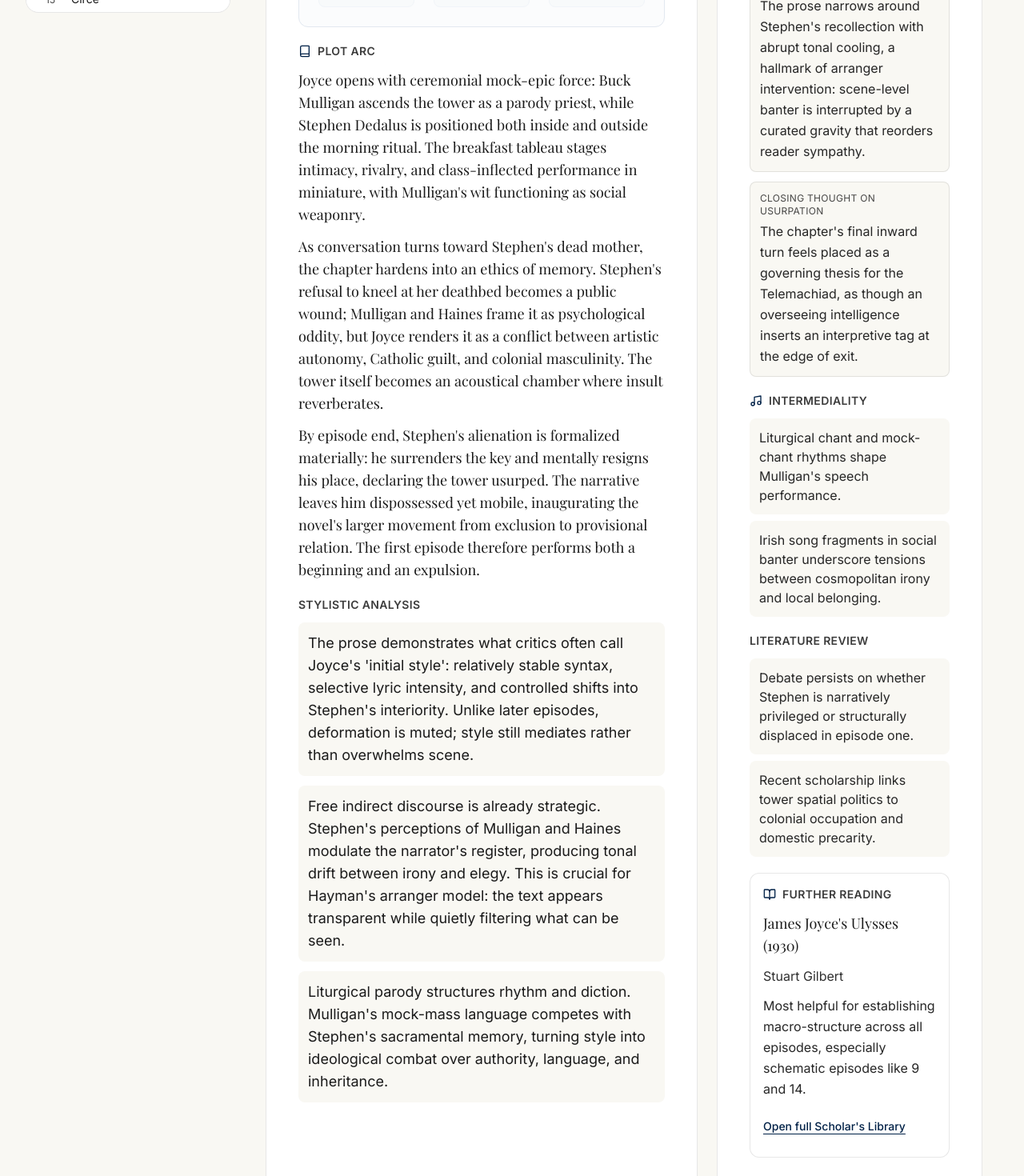
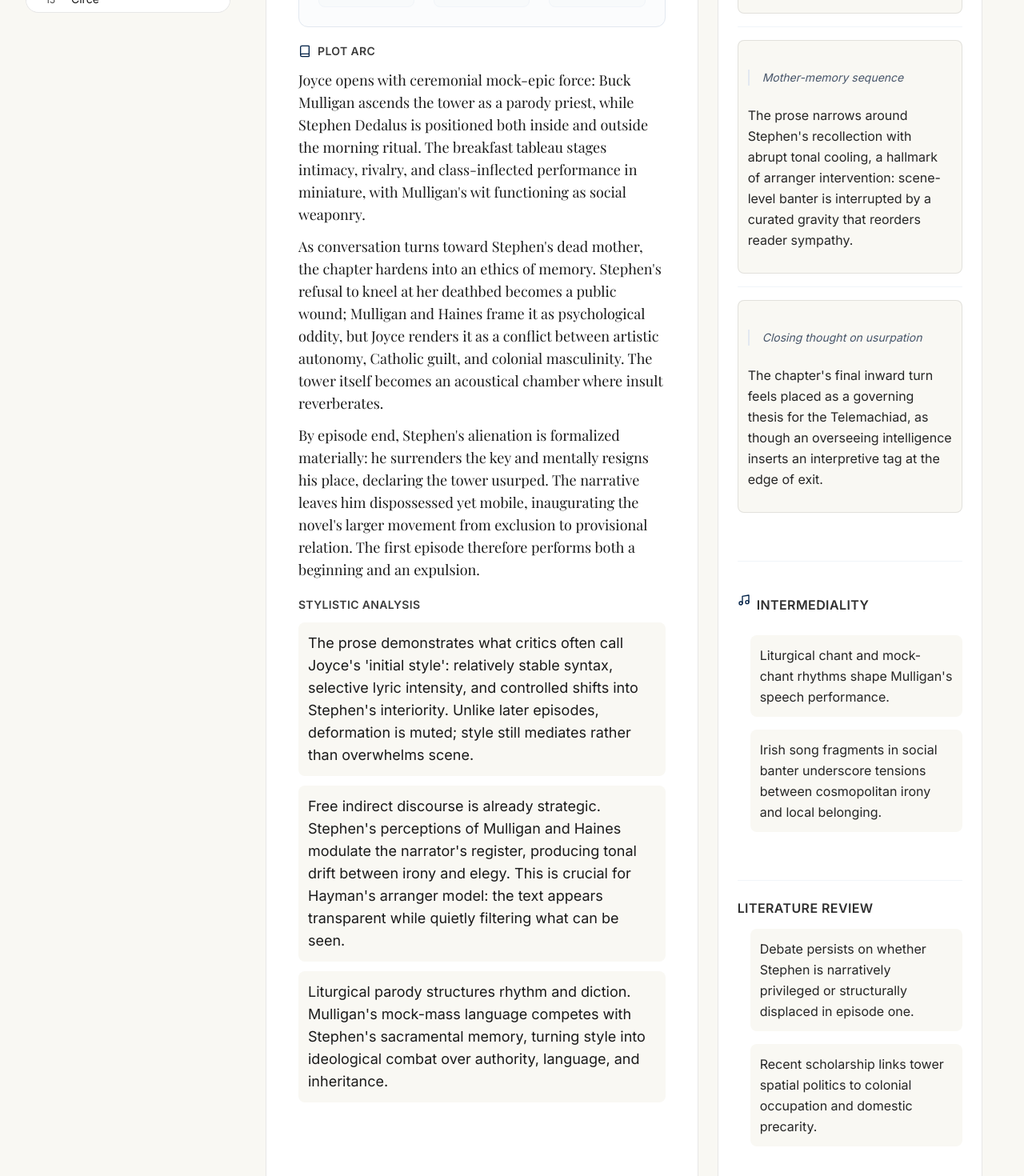
Before and after one commit to JoecoNabroust/Ulysses_digital-arranger, a Next.js app: page / in a window 1280 px wide. Shown: the part 760-2230 px from the top of the page at 80% size. Built offline with nearby package versions, Linux system fonts and the light colour scheme; a web font is replaced by a local one.

Commit message:
Improve scholarly notes spacing and readability on mobile

```diff
--- a/components/DigitalArrangerShell.tsx
+++ b/components/DigitalArrangerShell.tsx
@@ -1,6 +1,6 @@
 "use client";
 
-import { useMemo, useState } from "react";
+import { Fragment, useMemo, useState } from "react";
 import { AnimatePresence, motion } from "framer-motion";
 import { Book, BookOpen, Music, X, Zap } from "lucide-react";
 import Link from "next/link";
@@ -138,7 +138,7 @@ export function DigitalArrangerShell() {
               </section>
             </article>
 
-            <article className="hidden box-border w-full min-w-0 break-words whitespace-normal space-y-5 rounded-2xl border border-charcoal/10 bg-white p-4 md:block md:w-[38%] md:p-10">
+            <article className="hidden box-border w-full min-w-0 break-words whitespace-normal space-y-5 rounded-2xl border border-charcoal/10 bg-white p-5 md:block md:w-[38%] md:p-6">
               <NotesPanel episodeId={activeEpisode.id} arrangerMode={arrangerMode} />
             </article>
           </motion.section>
@@ -172,10 +172,10 @@ export function DigitalArrangerShell() {
               animate={{ y: 0 }}
               exit={{ y: "100%" }}
               transition={transition}
-              className="fixed inset-x-0 bottom-0 z-40 max-h-[78vh] overflow-y-auto rounded-t-2xl border-t border-charcoal/10 bg-white p-5 lg:hidden"
+              className="fixed inset-x-0 bottom-0 z-40 max-h-[78vh] overflow-y-auto rounded-t-2xl border-t border-charcoal/10 bg-white px-5 py-8 lg:hidden"
             >
               <div className="mb-4 flex items-center justify-between">
-                <h3 className="font-ui text-sm font-semibold uppercase tracking-wide text-charcoal/85">Scholarly Notes</h3>
+                <h3 className="font-ui text-base font-semibold uppercase tracking-wide leading-tight text-charcoal/90">Scholarly Notes</h3>
                 <button
                   type="button"
                   className="min-h-11 min-w-11 rounded-full p-2.5 text-charcoal/80 hover:bg-parchment"
@@ -202,59 +202,72 @@ function NotesPanel({ episodeId, arrangerMode }: { episodeId: number; arrangerMo
 
   return (
     <>
-      <section className="space-y-3">
+      <section className="space-y-4 pb-10">
         <div className="flex items-center gap-2">
           <Zap className="h-4 w-4 text-oxford" />
-          <h3 className="font-ui text-sm font-semibold uppercase tracking-wide text-charcoal/85">Arranger Notes</h3>
+          <h3 className="font-ui mt-0 mb-4 text-base font-semibold uppercase tracking-wide leading-tight text-charcoal/90 md:mb-3">
+            Arranger Notes
+          </h3>
         </div>
         {episode.arrangerPresence.map((note, index) => (
-          <div
-            key={`${episode.id}-arranger-${index}`}
-            className={`rounded-lg border p-3 ${
+          <Fragment key={`${episode.id}-arranger-${index}`}>
+            <div className={`rounded-lg border p-3 ${
               arrangerMode ? "border-oxford/40 bg-oxford/5" : "border-charcoal/10 bg-parchment"
-            }`}
-          >
-            <p className="font-ui text-xs uppercase tracking-wide text-charcoal/80">{note.cue}</p>
-            <p className="mt-1 font-ui text-base leading-relaxed text-charcoal/95">{note.commentary}</p>
-          </div>
+            }`}>
+              <blockquote className="my-6 border-l-2 border-slate-200 pl-4 font-ui text-sm italic text-slate-600">
+                {note.cue}
+              </blockquote>
+              <p className="mb-5 font-ui text-base leading-relaxed text-charcoal/95 md:mb-4">{note.commentary}</p>
+            </div>
+            {index < episode.arrangerPresence.length - 1 ? <hr className="my-10 border-slate-100" /> : null}
+          </Fragment>
         ))}
       </section>
 
-      <section className="space-y-3">
+      <hr className="my-10 border-slate-100" />
+      <section className="space-y-4 pb-10">
         <div className="flex items-center gap-2">
           <Music className="h-4 w-4 text-oxford" />
-          <h3 className="font-ui text-sm font-semibold uppercase tracking-wide text-charcoal/85">Intermediality</h3>
+          <h3 className="font-ui mt-8 mb-4 text-base font-semibold uppercase tracking-wide leading-tight text-charcoal/90 md:mt-6 md:mb-3">
+            Intermediality
+          </h3>
         </div>
-        <ul className="space-y-2">
+        <ul className="ml-4 space-y-3">
           {episode.intermediality.music.map((item, index) => (
-            <li key={`${episode.id}-music-${index}`} className="rounded-lg bg-parchment p-3 font-ui text-base text-charcoal/95">
+            <li key={`${episode.id}-music-${index}`} className="rounded-lg bg-parchment p-3 font-ui text-base leading-relaxed text-charcoal/95 mb-5 md:mb-4">
               {item}
             </li>
           ))}
         </ul>
       </section>
 
-      <section className="space-y-3">
-        <h3 className="font-ui text-sm font-semibold uppercase tracking-wide text-charcoal/85">Literature Review</h3>
-        <ul className="space-y-2">
+      <hr className="my-10 border-slate-100" />
+      <section className="space-y-4 pb-10">
+        <h3 className="font-ui mt-8 mb-4 text-base font-semibold uppercase tracking-wide leading-tight text-charcoal/90 md:mt-6 md:mb-3">
+          Literature Review
+        </h3>
+        <ul className="ml-4 space-y-3">
           {episode.scholarlyAnnotations.literatureReview.map((item, index) => (
-            <li key={`${episode.id}-lit-${index}`} className="rounded-lg bg-parchment p-3 font-ui text-base text-charcoal/95">
+            <li key={`${episode.id}-lit-${index}`} className="rounded-lg bg-parchment p-3 font-ui text-base leading-relaxed text-charcoal/95 mb-5 md:mb-4">
               {item}
             </li>
           ))}
         </ul>
       </section>
 
-      <section className="space-y-3 rounded-xl border border-charcoal/10 bg-white p-4">
+      <hr className="my-10 border-slate-100" />
+      <section className="space-y-4 rounded-xl border border-charcoal/10 bg-white p-4 pb-10">
         <div className="flex items-center gap-2">
           <BookOpen className="h-4 w-4 text-oxford" />
-          <h3 className="font-ui text-sm font-semibold uppercase tracking-wide text-charcoal/85">Further Reading</h3>
+          <h3 className="font-ui mt-8 mb-4 text-base font-semibold uppercase tracking-wide leading-tight text-charcoal/90 md:mt-6 md:mb-3">
+            Further Reading
+          </h3>
         </div>
         <p className="font-literary text-lg text-charcoal">
           {recommendedWork.title} ({recommendedWork.year})
         </p>
-        <p className="font-ui text-base text-charcoal/90">{recommendedWork.author}</p>
-        <p className="font-ui text-base leading-relaxed text-charcoal/95">{recommendedWork.connection.note}</p>
+        <p className="mb-5 font-ui text-base text-charcoal/90 md:mb-4">{recommendedWork.author}</p>
+        <p className="mb-5 font-ui text-base leading-relaxed text-charcoal/95 md:mb-4">{recommendedWork.connection.note}</p>
         <Link
           href="/library"
           className="inline-flex min-h-11 items-center font-ui text-sm font-medium text-oxford underline decoration-1 underline-offset-4"
```
